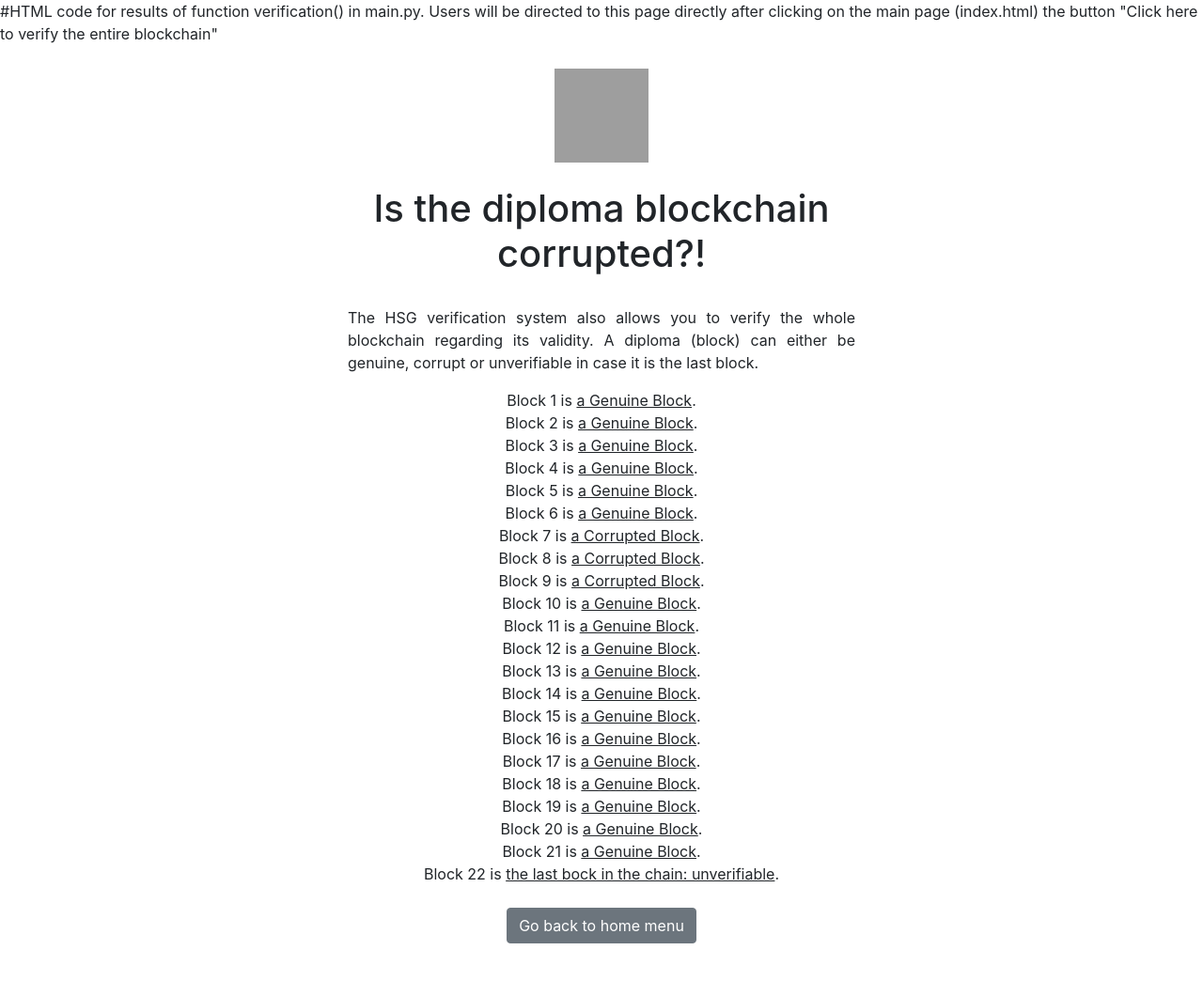
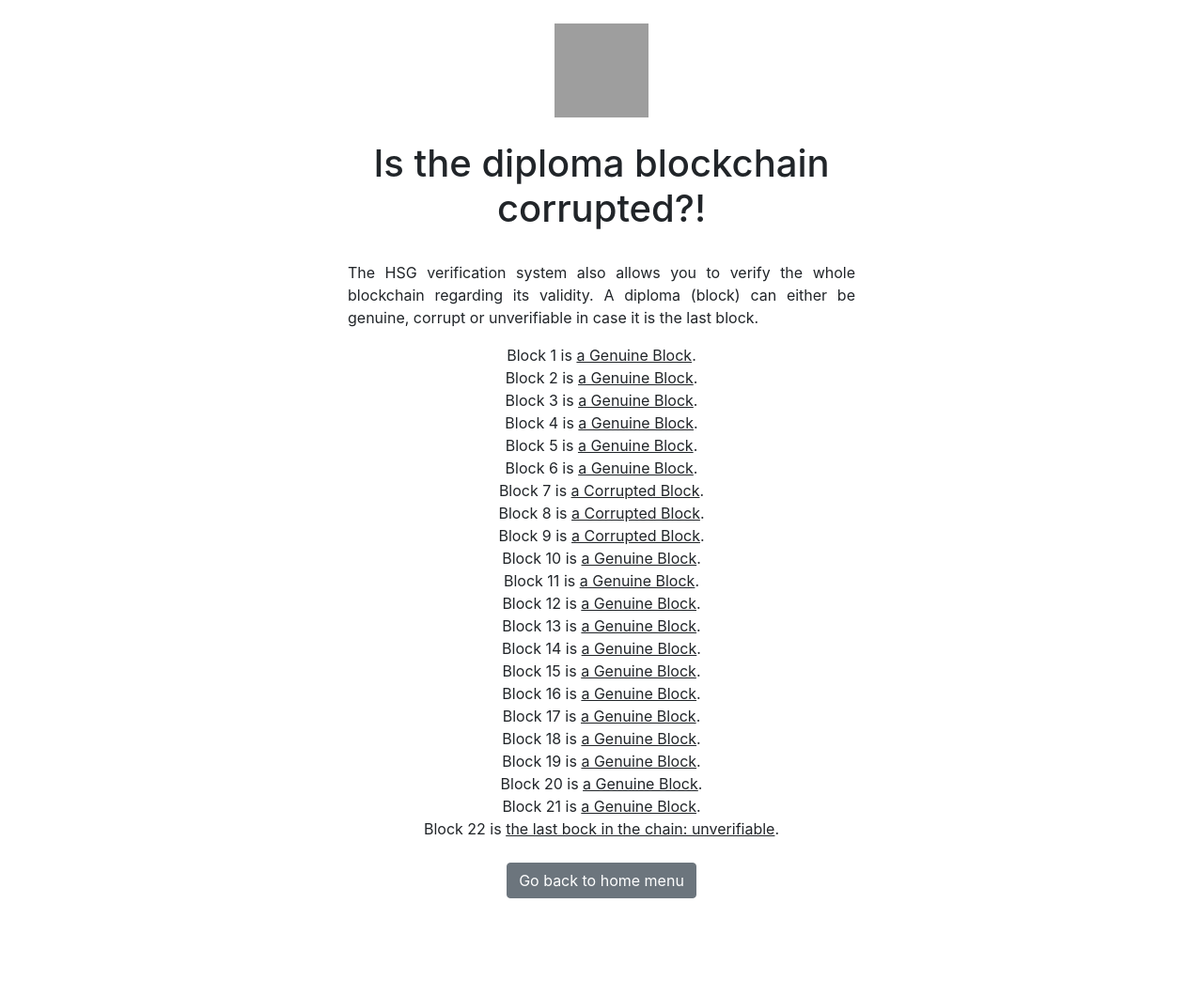
Before and after one commit to Lennart-t/Blockchain, a Flask app: page /verification in a window 1280 px wide. Shown: the whole page at 94% size. After the commit the page ends 956 px from the top, so only its background shows below. Run offline with Flask 2, Linux system fonts and the light colour scheme; some libraries are stand-ins or nearby versions; grey boxes are pictures that could not be loaded.

Commit message:
Update verification.html

```diff
--- a/template/verification.html
+++ b/template/verification.html
@@ -1,4 +1,4 @@
-#HTML code for results of function verification() in main.py. Users will be directed to this page directly after clicking on the main page (index.html) the button "Click here to verify the entire blockchain"
+<!HTML code for results of function verification() in main.py. Users will be directed to this page directly after clicking on the main page (index.html) the button "Click here to verify the entire blockchain">
 {% extends 'base.html' %}
 
 {% block content %}
```
